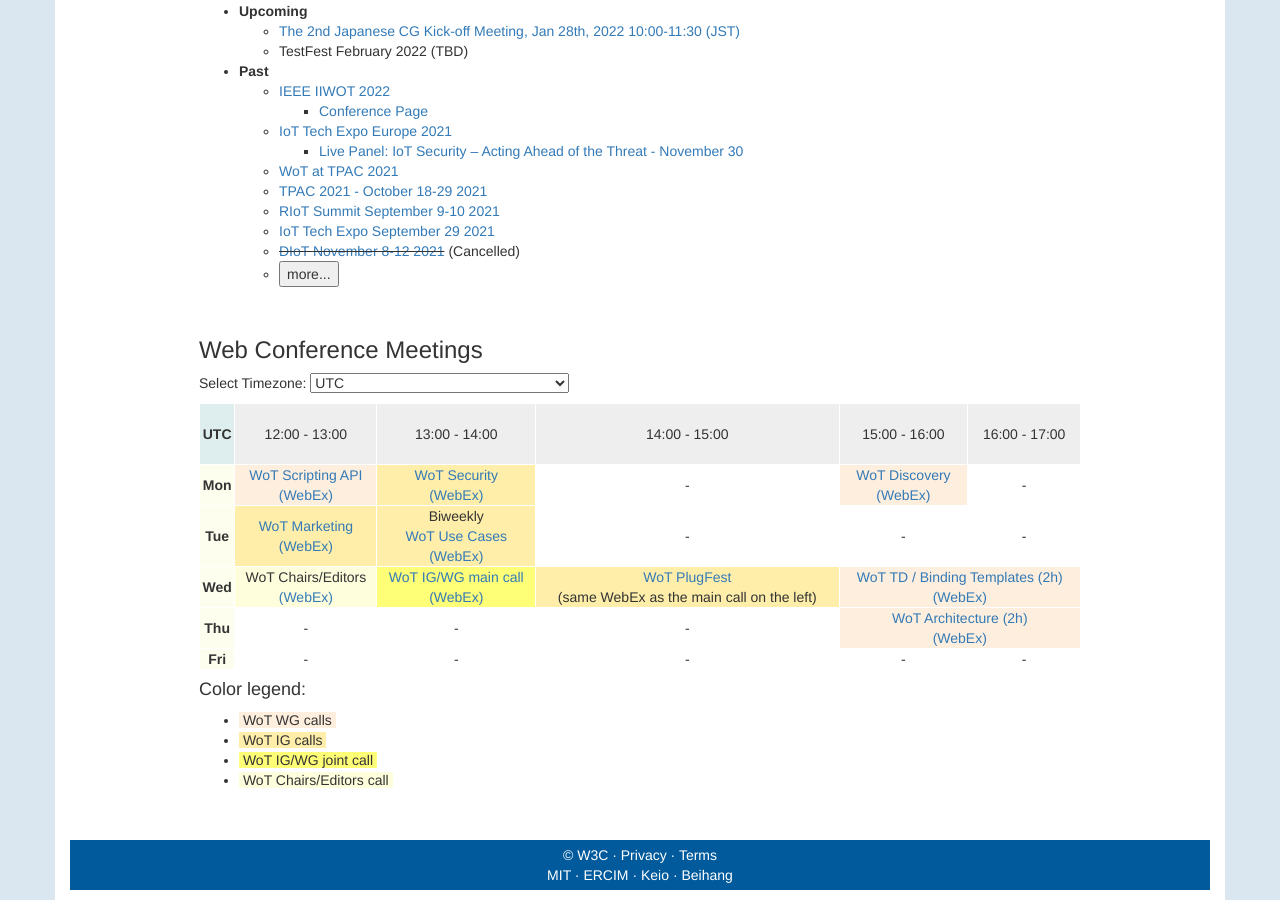
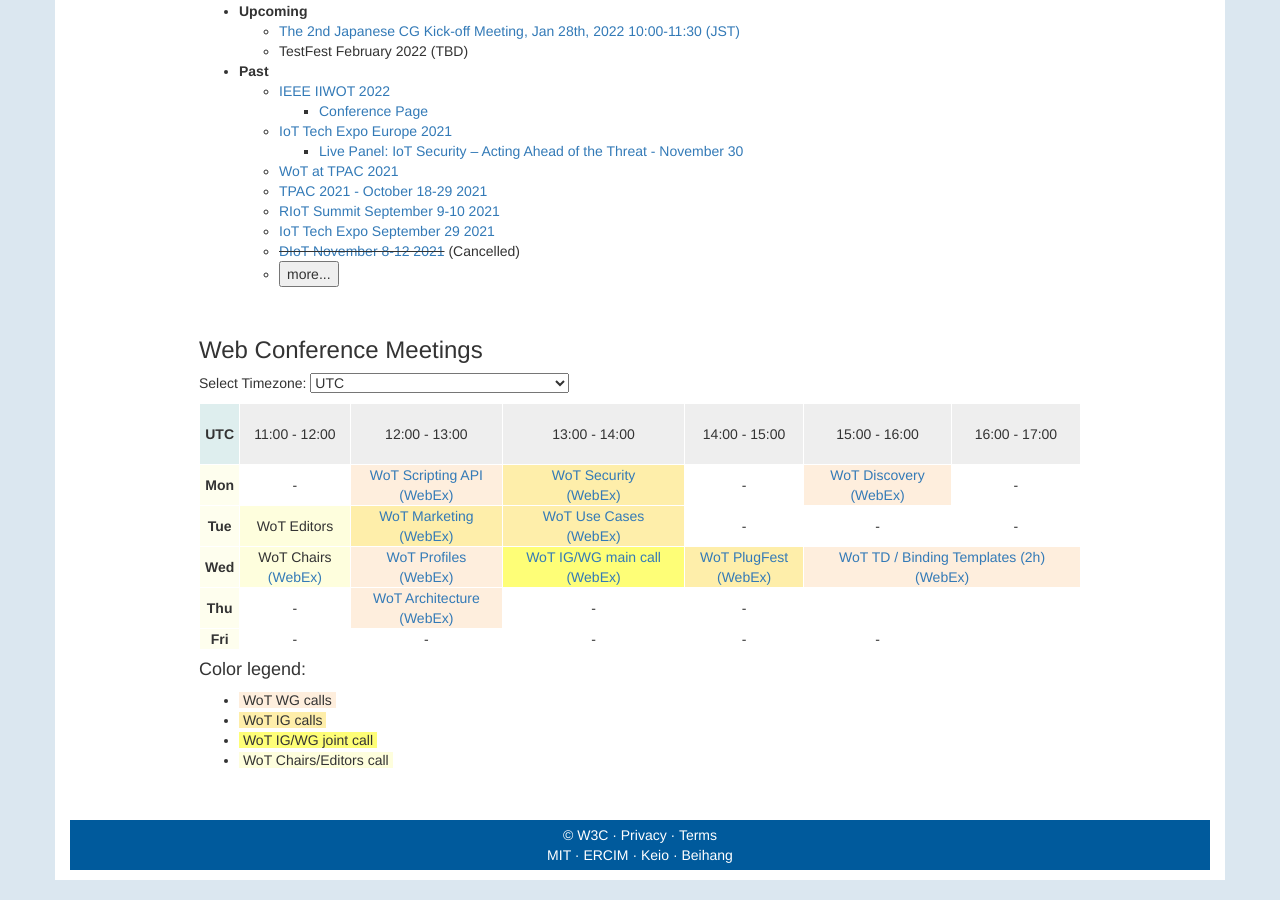
Before and after one commit to w3c/wot-marketing, a Jekyll site: the page built from docs/activities/general/index.html, in a window 1280 px wide and 900 px high, scrolled down 587 px. Built offline with Jekyll 4.4.1, drawn with Linux system fonts in a browser that asks for light colours; nearby versions of some CDN libraries.

Commit message:
adjust times and beautify table souce html

```diff
--- a/docs/activities/general/index.html
+++ b/docs/activities/general/index.html
@@ -172,6 +172,7 @@ function updateTimezone() {
 		<tbody>
 		<tr id="UTC-8">
 			<th style="background-color: #DEEEEE; text-align:center;">US Pacific<br>(PST)<br>UTC-8</th>
+			<td style="background-color: #EEEEEE; text-align:center;">3:00 - 4:00</td>
 			<td style="background-color: #EEEEEE; text-align:center;">4:00 - 5:00</td>
 			<td style="background-color: #EEEEEE; text-align:center;">5:00 - 6:00</td>
 			<td style="background-color: #EEEEEE; text-align:center;">6:00 - 7:00</td>
@@ -181,6 +182,7 @@ function updateTimezone() {
 
 		<tr id="UTC-5">
 			<th style="background-color: #DEEEEE; text-align:center;">US Eastern<br>(EST)<br>UTC-5</th>
+			<td style="background-color: #EEEEEE; text-align:center;">6:00 - 7:00</td>
 			<td style="background-color: #EEEEEE; text-align:center;">7:00 - 8:00</td>
 			<td style="background-color: #EEEEEE; text-align:center;">8:00 - 9:00</td>
 			<td style="background-color: #EEEEEE; text-align:center;">9:00 - 10:00</td>
@@ -190,6 +192,7 @@ function updateTimezone() {
 
 		<tr id="UTC-4">
 			<th style="background-color: #DEEEEE; text-align:center;">Atlantic<br>(AST)<br>UTC-4</th>
+			<td style="background-color: #EEEEEE; text-align:center;">7:00 - 8:00</td>
 			<td style="background-color: #EEEEEE; text-align:center;">8:00 - 9:00</td>
 			<td style="background-color: #EEEEEE; text-align:center;">9:00 - 10:00</td>
 			<td style="background-color: #EEEEEE; text-align:center;">10:00 - 11:00</td>
@@ -199,6 +202,7 @@ function updateTimezone() {
 
 		<tr id="UTC">
 			<th style="background-color: #DEEEEE; text-align:center;">&nbsp;<br>UTC<br>&nbsp;</th>
+			<td style="background-color: #EEEEEE; text-align:center;">11:00 - 12:00</td>
 			<td style="background-color: #EEEEEE; text-align:center;">12:00 - 13:00</td>
 			<td style="background-color: #EEEEEE; text-align:center;">13:00 - 14:00</td>
 			<td style="background-color: #EEEEEE; text-align:center;">14:00 - 15:00</td>
@@ -208,6 +212,7 @@ function updateTimezone() {
 
 		<tr id="UTC+1">
 			<th style="background-color: #DEEEEE; text-align:center;">&nbsp;<br>UTC+1<br>&nbsp;</th>
+			<td style="background-color: #EEEEEE; text-align:center;">12:00 - 13:00</td>
 			<td style="background-color: #EEEEEE; text-align:center;">13:00 - 14:00</td>
 			<td style="background-color: #EEEEEE; text-align:center;">14:00 - 15:00</td>
 			<td style="background-color: #EEEEEE; text-align:center;">15:00 - 16:00</td>
@@ -217,6 +222,7 @@ function updateTimezone() {
 
 		<tr id="UTC+2">
 			<th style="background-color: #DEEEEE; text-align:center;">&nbsp;<br>UTC+2<br>&nbsp;</th>
+			<td style="background-color: #EEEEEE; text-align:center;">13:00 - 14:00</td>
 			<td style="background-color: #EEEEEE; text-align:center;">14:00 - 15:00</td>
 			<td style="background-color: #EEEEEE; text-align:center;">15:00 - 16:00</td>
 			<td style="background-color: #EEEEEE; text-align:center;">16:00 - 17:00</td>
@@ -235,6 +241,7 @@ function updateTimezone() {
 
 		<tr id="UTC+8">
 			<th style="background-color: #DEEEEE; text-align:center;">Singapore (SGT)<br>China (CST)<br>UTC+8</th>
+			<td style="background-color: #EEEEEE; text-align:center;">19:00 - 20:00</td>
 			<td style="background-color: #EEEEEE; text-align:center;">20:00 - 21:00</td>
 			<td style="background-color: #EEEEEE; text-align:center;">21:00 - 22:00</td>
 			<td style="background-color: #EEEEEE; text-align:center;">22:00 - 23:00</td>
@@ -244,6 +251,7 @@ function updateTimezone() {
 
 		<tr id="UTC+9">
 			<th style="background-color: #DEEEEE; text-align:center;">Korea (KST)<br>Japan (JST)<br>UTC+9</th>
+			<td style="background-color: #EEEEEE; text-align:center;">20:00 - 21:00</td>
 			<td style="background-color: #EEEEEE; text-align:center;">21:00 - 22:00</td>
 			<td style="background-color: #EEEEEE; text-align:center;">22:00 - 23:00</td>
 			<td style="background-color: #EEEEEE; text-align:center;">23:00 - 24:00</td>
@@ -253,17 +261,34 @@ function updateTimezone() {
 
 		<tr>
 			<th style="background-color: #FEFEEE; text-align:center;">Mon</th>
-			<td style="background-color: #FEEEDD; text-align:center;"><a rel="nofollow" class="external text" href="https://www.w3.org/WoT/IG/wiki/WG_WoT_Scripting_API_WebConf">WoT Scripting API</a><br><a rel="nofollow" class="external text" href="https://lists.w3.org/Archives/Member/member-wot-wg/2018Feb/0033.html">(WebEx)</a></td>
-			<td style="background-color: #FEEEAA; text-align:center;"><a rel="nofollow" class="external text" href="https://www.w3.org/WoT/IG/wiki/IG_Security_WebConf">WoT Security</a><br><a rel="nofollow" class="external text" href="https://lists.w3.org/Archives/Member/member-wot-wg/2019Nov/0006.html">(WebEx)</a></td>
 			<td style="text-align:center;">-</td>
-			<td style="background-color: #FEEEDD; text-align:center;"><a rel="nofollow" class="external text" href="https://www.w3.org/WoT/IG/wiki/WG_WoT_Discovery_WebConf">WoT Discovery</a><br><a rel="nofollow" class="external text" href="https://lists.w3.org/Archives/Member/member-wot-wg/2020Feb/0009.html">(WebEx)</a></td>
+			<td style="background-color: #FEEEDD; text-align:center;"><a rel="nofollow" class="external text"
+					href="https://www.w3.org/WoT/IG/wiki/WG_WoT_Scripting_API_WebConf">WoT Scripting API</a><br><a rel="nofollow"
+					class="external text" href="https://lists.w3.org/Archives/Member/member-wot-wg/2018Feb/0033.html">(WebEx)</a>
+			</td>
+			<td style="background-color: #FEEEAA; text-align:center;"><a rel="nofollow" class="external text"
+					href="https://www.w3.org/WoT/IG/wiki/IG_Security_WebConf">WoT Security</a><br><a rel="nofollow"
+					class="external text" href="https://lists.w3.org/Archives/Member/member-wot-wg/2019Nov/0006.html">(WebEx)</a>
+			</td>
+			<td style="text-align:center;">-</td>
+			<td style="background-color: #FEEEDD; text-align:center;"><a rel="nofollow" class="external text"
+					href="https://www.w3.org/WoT/IG/wiki/WG_WoT_Discovery_WebConf">WoT Discovery</a><br><a rel="nofollow"
+					class="external text" href="https://lists.w3.org/Archives/Member/member-wot-wg/2020Feb/0009.html">(WebEx)</a>
+			</td>
 			<td style="text-align:center;">-</td>
 		</tr>
 
 		<tr>
 			<th style="background-color: #FEFEEE; text-align:center;">Tue</th>
-			<td style="background-color: #FEEEAA; text-align:center;"><a rel="nofollow" class="external text" href="https://www.w3.org/WoT/IG/wiki/Marketing_WebConf">WoT Marketing</a><br><a rel="nofollow" class="external text" href="https://lists.w3.org/Archives/Member/member-wot-wg/2020Aug/0024.html">(WebEx)</a></td>
-			<td style="background-color: #FEEEAA; text-align:center;">Biweekly<br><a rel="nofollow" class="external text" href="https://www.w3.org/WoT/IG/wiki/IG_UseCase_WebConf">WoT Use Cases</a><br>        <a rel="nofollow" class="external text" href="https://lists.w3.org/Archives/Member/member-wot-wg/2020May/0012.html">(WebEx)</a></td>
+			<td style="background-color: #FEFEDD; text-align:center;">WoT Editors<br></td>
+			<td style="background-color: #FEEEAA; text-align:center;"><a rel="nofollow" class="external text"
+					href="https://www.w3.org/WoT/IG/wiki/Marketing_WebConf">WoT Marketing</a><br><a rel="nofollow"
+					class="external text" href="https://lists.w3.org/Archives/Member/member-wot-wg/2020Aug/0024.html">(WebEx)</a>
+			</td>
+			<td style="background-color: #FEEEAA; text-align:center;"><a rel="nofollow" class="external text"
+					href="https://www.w3.org/WoT/IG/wiki/IG_UseCase_WebConf">WoT Use Cases</a><br> <a rel="nofollow"
+					class="external text" href="https://lists.w3.org/Archives/Member/member-wot-wg/2021Mar/0044.html">(WebEx)</a>
+			</td>
 			<td style="text-align:center;">-</td>
 			<td style="text-align:center;">-</td>
 			<td style="text-align:center;">-</td>
@@ -271,18 +296,35 @@ function updateTimezone() {
 
 		<tr>
 			<th style="background-color: #FEFEEE; text-align:center;">Wed</th>
-			<td style="background-color: #FEFEDD; text-align:center;">WoT Chairs/Editors<br><a rel="nofollow" class="external text" href="https://lists.w3.org/Archives/Member/member-wot-wg/2019May/0007.html">(WebEx)</a></td>
-			<td style="background-color: #FEFE77; text-align:center;"><a rel="nofollow" class="external text" href="https://www.w3.org/WoT/IG/wiki/Main_WoT_WebConf">WoT IG/WG main call</a><br><a rel="nofollow" class="external text" href="https://lists.w3.org/Archives/Member/member-wot-wg/2020Jul/0052.html">(WebEx)</a></td>
-			<td style="background-color: #FEEEAA; text-align:center;"><a rel="nofollow" class="external text" href="https://www.w3.org/WoT/IG/wiki/PlugFest_WebConf">WoT PlugFest</a><br>(same WebEx as the main call on the left)</td>
-			<td style="background-color: #FEEEDD; text-align:center;" colspan="2"><a rel="nofollow" class="external text" href="https://www.w3.org/WoT/IG/wiki/WG_WoT_Thing_Description_WebConf">WoT TD / Binding Templates (2h)</a><br><a rel="nofollow" class="external text" href="https://lists.w3.org/Archives/Member/member-wot-wg/2020Jul/0027.html">(WebEx)</a></td>
+			<td style="background-color: #FEFEDD; text-align:center;">WoT Chairs<br><a rel="nofollow" class="external text"
+					href="https://lists.w3.org/Archives/Member/member-wot-wg/2019May/0007.html">(WebEx)</a></td>
+			<td style="background-color: #FEEEDD; text-align:center;"><a rel="nofollow" class="external text"
+					href="https://www.w3.org/WoT/IG/wiki/WG_WoT_Architecture_WebConf">WoT Profiles</a><br><a rel="nofollow"
+					class="external text" href="https://lists.w3.org/Archives/Member/member-wot-wg/2022Jan/0006.html">(WebEx)</a>
+			</td>
+			<td style="background-color: #FEFE77; text-align:center;"><a rel="nofollow" class="external text"
+					href="https://www.w3.org/WoT/IG/wiki/Main_WoT_WebConf">WoT IG/WG main call</a><br><a rel="nofollow"
+					class="external text" href="https://lists.w3.org/Archives/Member/member-wot-wg/2020Jul/0052.html">(WebEx)</a>
+			</td>
+			<td style="background-color: #FEEEAA; text-align:center;"><a rel="nofollow" class="external text"
+					href="https://www.w3.org/WoT/IG/wiki/PlugFest_WebConf">WoT PlugFest</a><br><a rel="nofollow"
+					class="external text" href="https://lists.w3.org/Archives/Member/member-wot-wg/2020Jul/0052.html">(WebEx)</a>
+			</td>
+			<td style="background-color: #FEEEDD; text-align:center;" colspan="2"><a rel="nofollow" class="external text"
+					href="https://www.w3.org/WoT/IG/wiki/WG_WoT_Thing_Description_WebConf">WoT TD / Binding Templates (2h)</a><br><a
+					rel="nofollow" class="external text"
+					href="https://lists.w3.org/Archives/Member/member-wot-wg/2020Jul/0027.html">(WebEx)</a></td>
 		</tr>
 
 		<tr>
 			<th style="background-color: #FEFEEE; text-align:center;">Thu</th>
 			<td style="text-align:center;">-</td>
+			<td style="background-color: #FEEEDD; text-align:center;"><a rel="nofollow" class="external text"
+					href="https://www.w3.org/WoT/IG/wiki/WG_WoT_Architecture_WebConf">WoT Architecture</a><br><a rel="nofollow"
+					class="external text" href="https://lists.w3.org/Archives/Member/member-wot-wg/2022Jan/0007.html">(WebEx)</a>
+			</td>
 			<td style="text-align:center;">-</td>
 			<td style="text-align:center;">-</td>
-			<td style="background-color: #FEEEDD; text-align:center;" colspan="2"><a rel="nofollow" class="external text" href="https://www.w3.org/WoT/IG/wiki/WG_WoT_Architecture_WebConf">WoT Architecture (2h)</a><br><a rel="nofollow" class="external text" href="https://lists.w3.org/Archives/Member/member-wot-wg/2020Aug/0003.html">(WebEx)</a></td>
 		</tr>
 
 		<tr>
```
